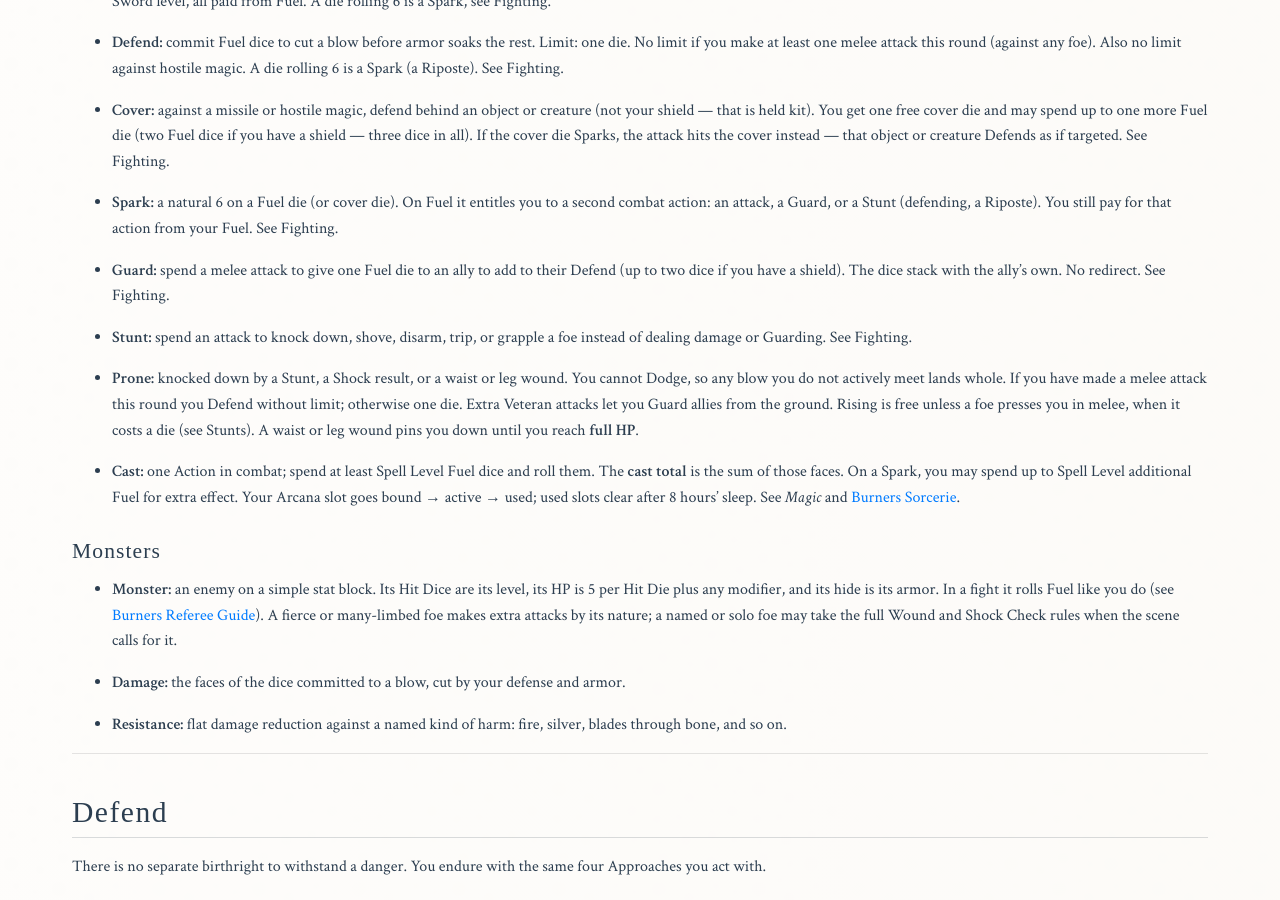
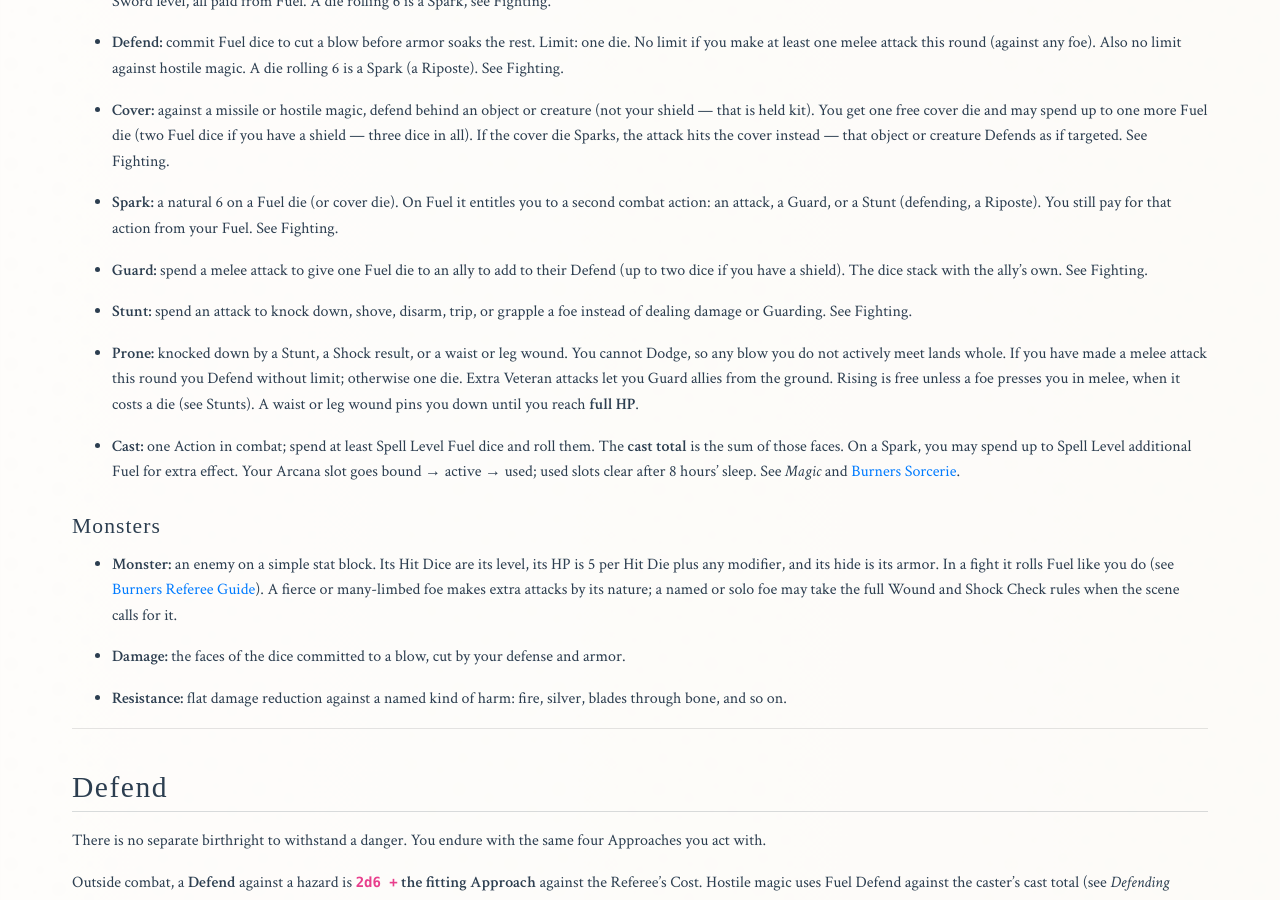
Before and after one commit to paulabrams/burners, a Jekyll site: the page built from burners-adventure-game.md, in a window 1280 px wide and 900 px high, scrolled down 4847 px. Built offline with Jekyll 4.4.1, drawn with Linux system fonts in a browser that asks for light colours; some web fonts are replaced.

Commit message:
no redirect

```diff
--- a/burners-adventure-game.md
+++ b/burners-adventure-game.md
@@ -125,7 +125,7 @@ Quick definitions. Details live in the chapters below.
 
 - **Spark:** a natural 6 on a Fuel die (or cover die). On Fuel it entitles you to a second combat action: an attack, a Guard, or a Stunt (defending, a Riposte). You still pay for that action from your Fuel. See Fighting.
 
-- **Guard:** spend a melee attack to give one Fuel die to an ally to add to their Defend (up to two dice if you have a shield). The dice stack with the ally's own. No redirect. See Fighting.
+- **Guard:** spend a melee attack to give one Fuel die to an ally to add to their Defend (up to two dice if you have a shield). The dice stack with the ally's own. See Fighting.
 
 - **Stunt:** spend an attack to knock down, shove, disarm, trip, or grapple a foe instead of dealing damage or Guarding. See Fighting.
 
```
